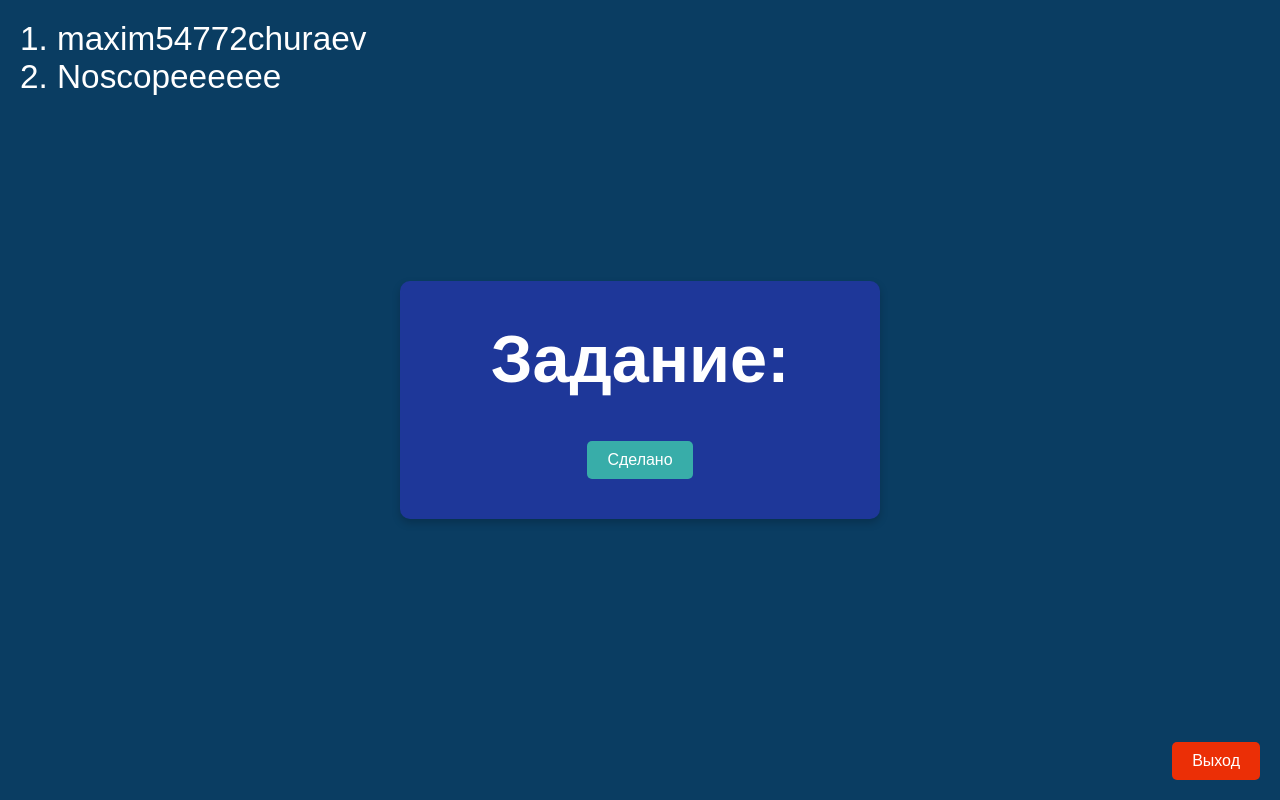
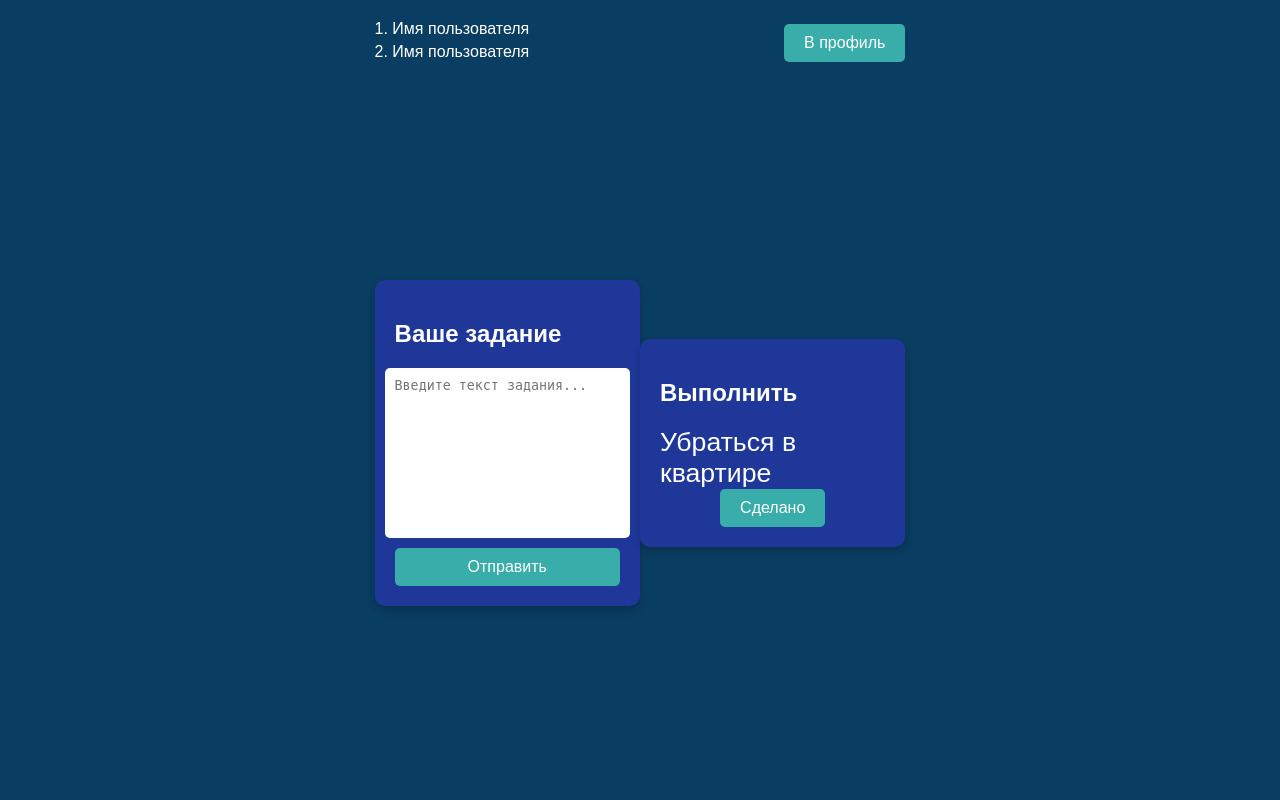
Before and after one commit to nebel310/Friends, a Flask app: page /game in a window 1280 px wide. Run offline with Flask 3, Linux system fonts and the light colour scheme; a user stored in the database is signed in.

Commit message:
Add files via upload

```diff
--- a/DataBase.py
+++ b/DataBase.py
@@ -118,7 +118,7 @@ class DataBase:
             print('Ошибка в удалении запроса'+str(e))
 
     #Работа с парами
-    def addCouple(self, user1, user2):
+    def addCouple(self, user1, user2, name1, name2):
         try:
             self.__cur.execute(f'SELECT COUNT() as "count" FROM couples WHERE (user1 LIKE "{user1}" AND user2 LIKE "{user2}") OR (user1 LIKE "{user2}" AND user2 LIKE "{user1}")')
             res = self.__cur.fetchone()
@@ -126,11 +126,24 @@ class DataBase:
                 print('Пара с таким набором ID пользователей уже существует')
                 return False
 
+
             tm = math.floor(time.time())
-            self.__cur.execute('INSERT INTO couples VALUES(NULL, ?, ?, ?)', (user1, user2, tm))
+            self.__cur.execute('INSERT INTO couples VALUES(NULL, ?, ?, ?, ?, ?)', (user1, user2, name1, name2, tm))
             self.__db.commit()
         except sqlite3.Error as e:
             print('Ошибка создания пары'+str(e))
             return False
 
         return True
+
+    def getCouple(self, user_id):
+        try:
+            self.__cur.execute(f'SELECT * FROM couples WHERE user1 LIKE "{user_id}" OR user2 LIKE "{user_id}"')
+            res = self.__cur.fetchall()
+            if not res:
+                print('Пары с таким user_id не существует getCouple')
+                return False
+
+            return res
+        except sqlite3.Error as e:
+            print('Ошибка в getCouple'+str(e))
--- a/app.py
+++ b/app.py
@@ -92,15 +92,6 @@ def index():
     return render_template('index.html', title='Вход')
 
 
-@app.route('/game', methods=['GET', 'POST'])
-@login_required
-def game():
-    activity = None
-    if request.method == 'POST':
-        activity = rn.choice(Activities)
-    return render_template('game.html', title='Friends', activity=activity)
-
-
 @app.route('/register', methods=['POST', 'GET'])
 def register():
     if request.method == 'POST':
@@ -169,16 +160,28 @@ def profile():
                 if dbase.getRequestByID(request_id) != False:
                     user1 = dbase.getRequestByID(request_id)[1]
                     user2 = dbase.getRequestByID(request_id)[2]
+                    name1 = list(dbase.getUser(user1))[1]
+                    name2 = list(dbase.getUser(user2))[1]
 
-                    dbase.addCouple(user1, user2)
+                    dbase.addCouple(user1, user2, name1, name2)
                     dbase.delRequest(request_id)
             elif interract_type == 'decline':
                 dbase.delRequest(request_id)
 
     requests = dbase.getRequest(user_id)
+    couples = dbase.getCouple(user_id)
 
 
-    return render_template('profile.html', username=user_name, email=email, user_id=user_id, requests=requests)
+    return render_template('profile.html', username=user_name, email=email, user_id=user_id, requests=requests, couples=couples)
+
+
+@app.route('/game', methods=['GET', 'POST'])
+@login_required
+def game():
+    activity = None
+    if request.method == 'POST':
+        activity = rn.choice(Activities)
+    return render_template('game.html', title='Friends', activity=activity)
 
 
 @app.errorhandler(404)
--- a/sq_db.sql
+++ b/sq_db.sql
@@ -18,5 +18,7 @@ CREATE TABLE IF NOT EXISTS couples (
     id integer PRIMARY KEY AUTOINCREMENT,
     user1 text NOT NULL,
     user2 text NOT NULL,
+    name1 text NOT NULL,
+    name2 text NOT NULL,
     time integer NOT NULL
 );
--- a/static/css/styles.css
+++ b/static/css/styles.css
@@ -1,3 +1,205 @@
+body {
+    background-color: #0a3d62;
+    color: #ffffff;
+    display: flex;
+    flex-direction: column;
+    align-items: center;
+    margin: 0;
+    font-family: Arial, sans-serif;
+    height: 100vh;
+}
+
+
+.centered-content {
+    display: flex;
+    justify-content: center;
+    align-items: center;
+    height: 100vh;
+}
+
+.names {
+    position: absolute;
+    top: 20px;
+    left: 20px;
+    font-size: 16pt;
+    color: #ffffff;
+}
+
+.names p {
+    margin: 0;
+}
+
+.center-block {
+    background-color: #1e3799;
+    padding: 40px;
+    border-radius: 10px;
+    box-shadow: 0 4px 8px rgba(0, 0, 0, 0.2);
+    text-align: center;
+    width: 400px;
+}
+
+h1 {
+    font-size: 50pt;
+    margin-top: 0;
+}
+
+p {
+    font-size: 25pt;
+}
+
+label {
+    display: block;
+    margin: 10px 0 5px;
+}
+
+input {
+    width: 100%;
+    padding: 8px;
+    margin-bottom: 10px;
+    border-radius: 5px;
+    border: none;
+}
+
+button {
+    background-color: #38ada9;
+    color: #ffffff;
+    border: none;
+    padding: 10px 20px;
+    border-radius: 5px;
+    cursor: pointer;
+    font-size: 16px;
+}
+
+button:hover {
+    background-color: #079992;
+}
+
+.exit-button {
+    position: absolute;
+    bottom: 20px;
+    right: 20px;
+    background-color: #eb2f06;
+    color: #ffffff;
+    padding: 10px 20px;
+    border-radius: 5px;
+    text-decoration: none;
+    font-size: 16px;
+}
+
+.exit-button:hover {
+    background-color: #ff6b6b;
+}
+
+.button-access {
+    background-color: #0cb700;
+    color: #ffffff;
+    border: none;
+    padding: 10px 20px;
+    border-radius: 5px;
+    cursor: pointer;
+    font-size: 16px;
+}
+
+.button-access:hover {
+    background-color: #0a8f00;
+}
+
+.button-cancle {
+    background-color: #d30000;
+    color: #ffffff;
+    border: none;
+    padding: 10px 20px;
+    border-radius: 5px;
+    cursor: pointer;
+    font-size: 16px;
+}
+
+.button-cancle:hover {
+    background-color: #ac0000;
+}
+
+a {
+    color: #38ada9;
+    text-decoration: none;
+}
+
+a:hover {
+    color: #079992;
+}
+
+form {
+    display: flex;
+    flex-direction: column;
+    align-items: center;
+}
+
+form p {
+    margin-top: 20px;
+}
+
+.buttons {
+    display: flex;
+    gap: 10px;
+    justify-content: center;
+    margin-top: 20px;
+}
+
+.button {
+    background-color: #38ada9;
+    color: #ffffff;
+    padding: 10px 20px;
+    border-radius: 5px;
+    text-decoration: none;
+    font-size: 16px;
+}
+
+.button:hover {
+    background-color: #079992;
+}
+
+/* Profile page styles */
+.profile-info, .invite-form, .invitations, .couples {
+    background-color: #1e3799;
+    padding: 20px;
+    border-radius: 10px;
+    margin: 20px;
+    width: 80%;
+    box-shadow: 0 4px 8px rgba(0, 0, 0, 0.2);
+}
+
+.profile-info {
+    text-align: left;
+}
+
+.invite-form form {
+    display: flex;
+    flex-direction: column;
+    align-items: flex-start;
+}
+
+.invite-form input {
+    width: calc(100% - 22px);
+    padding: 10px;
+    margin-bottom: 10px;
+    border-radius: 5px;
+    border: none;
+}
+
+.logout-button {
+    position: absolute;
+    top: 20px;
+    right: 20px;
+    background-color: #eb2f06;
+    color: #ffffff;
+    padding: 10px 20px;
+    border-radius: 5px;
+    text-decoration: none;
+    font-size: 16px;
+}
+
+.logout-button:hover {
+    background-color: #ff6b6b;
+}
 body {
     background-color: #0a3d62;
     color: #ffffff;
@@ -200,3 +402,88 @@ form p {
 .logout-button:hover {
     background-color: #ff6b6b;
 }
+
+/* GAME */
+
+.container {
+    display: flex;
+    flex-direction: column;
+    justify-content: space-between;
+    height: 100vh;
+    padding: 20px;
+    box-sizing: border-box;
+}
+
+.top-section {
+    display: flex;
+    justify-content: space-between;
+    align-items: center;
+}
+
+.task-list {
+    list-style: none;
+    padding: 0;
+    margin: 0;
+    color: #ffffff;
+}
+
+.task-list li {
+    margin-bottom: 5px;
+}
+
+.profile-button {
+    background-color: #38ada9;
+    color: #ffffff;
+    padding: 10px 20px;
+    border-radius: 5px;
+    text-decoration: none;
+    font-size: 16px;
+}
+
+.profile-button:hover {
+    background-color: #079992;
+}
+
+.content {
+    display: flex;
+    justify-content: space-around;
+    align-items: center;
+    flex-grow: 1;
+    margin-top: 40px;
+}
+
+.task-form {
+    background-color: #1e3799;
+    padding: 20px;
+    border-radius: 10px;
+    box-shadow: 0 4px 8px rgba(0, 0, 0, 0.2);
+    width: 45%;
+}
+
+.task-form textarea {
+    width: 100%;
+    height: 150px;
+    padding: 10px;
+    border-radius: 5px;
+    border: none;
+    margin-bottom: 10px;
+    resize: none;
+}
+
+.task-form button {
+    width: 100%;
+}
+
+.task-display {
+    background-color: #1e3799;
+    padding: 20px;
+    border-radius: 10px;
+    box-shadow: 0 4px 8px rgba(0, 0, 0, 0.2);
+    width: 45%;
+    color: #ffffff;
+}
+
+.task-display p {
+    margin: 0;
+    font-size: 20pt;
+}
--- a/templates/game.html
+++ b/templates/game.html
@@ -3,25 +3,34 @@
 <head>
     <meta charset="UTF-8">
     <meta name="viewport" content="width=device-width, initial-scale=1.0">
-    <title>Микросайт</title>
+    <title>Игра</title>
     <link type='text/css' href="{{ url_for('static', filename='css/styles.css')}}" rel="stylesheet" />
 </head>
 <body>
-    <div class="names">
-        <p>1. maxim54772churaev</p>
-        <p>2. Noscopeeeeee</p>
-    </div>
-    <div class="centered-content">
-        <div class="center-block">
-            <h1>Задание:</h1>
-            {% if activity %}
-            <p style="color: gold;">{{ activity }}</p>
-            {% endif %}
-            <form method="post">
-                <button type="submit" id="done-button">Сделано</button>
-            </form>
+    <div class="container">
+        <div class="top-section">
+            <ul class="task-list">
+                <li>1. Имя пользователя</li>
+                <li>2. Имя пользователя</li>
+            </ul>
+            <button href="profile.html">В профиль</button>
+        </div>
+        <div class="content">
+            <div class="task-form">
+                <h2>Ваше задание</h2>
+                <form method="post">
+                    <textarea placeholder="Введите текст задания..."></textarea>
+                    <button type="submit">Отправить</button>
+                </form>
+            </div>
+            <div class="task-display">
+                <h2>Выполнить</h2>
+                <p>Убраться в квартире</p>
+                <form method="post">
+                    <button type="submit">Сделано</button>
+                </form>
+            </div>
         </div>
     </div>
-    <a href="{{ url_for('logout') }}" class="exit-button">Выход</a>
 </body>
 </html>
```
Also changed, not shown: static/js/scripts.js (added, +14 -0 lines), templates/changeData.html (added, +29 -0 lines), templates/profile.html (+20 -0 lines), friends.db.
